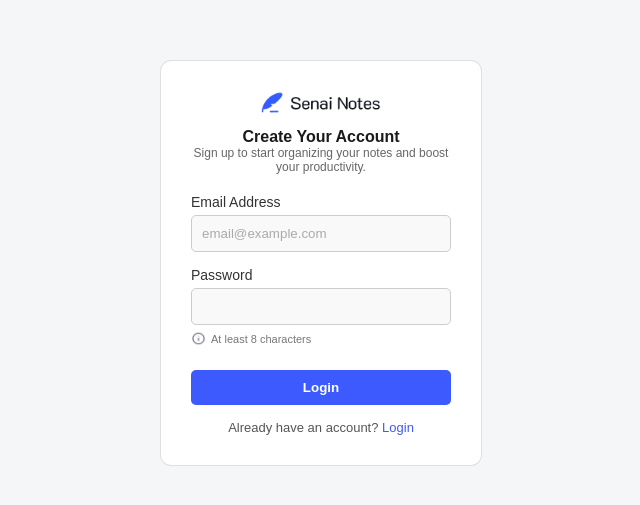
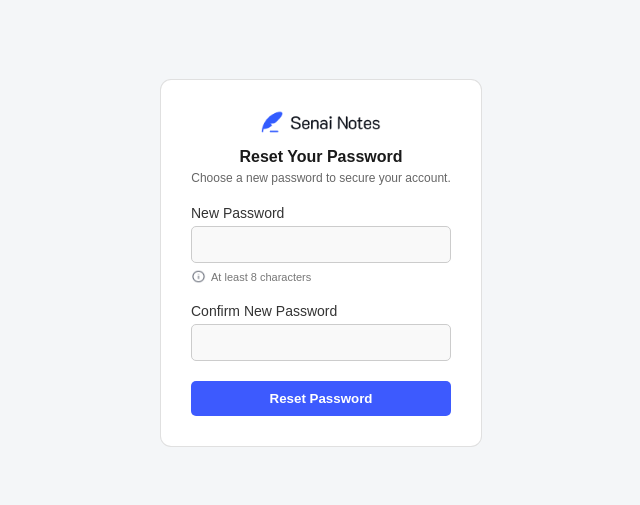
Before and after one commit to dg-2025/Senai-Notes-Front, a React (Vite) app in the folder Senai-Notes-Front/: page / in a window 1280 px wide. Shown: the part 137-642 px from the top of the page, without its empty margins (319-959 px from the left). Built offline with nearby package versions, Linux system fonts and the light colour scheme.

Commit message:
tela de esquecer e mudar senha

```diff
--- a/Senai-Notes-Front/src/App.jsx
+++ b/Senai-Notes-Front/src/App.jsx
@@ -1,8 +1,8 @@
 import { useState } from 'react'
-import reactLogo from './assets/react.svg'
-import viteLogo from '/vite.svg'
 import SignUp from './pages/newuser';
 import Login from './pages/login';
+import ForgotPassword from './pages/forgotpasssword';
+import ResetPassword from './pages/resetpassword';
 
 
 function App() {
@@ -10,7 +10,7 @@ function App() {
 
   return (
     <>
-     <SignUp />
+     <ResetPassword />
     </>
   );
 }
--- /dev/null
+++ b/Senai-Notes-Front/src/pages/forgotpasssword/index.jsx
@@ -0,0 +1,29 @@
+import React, { useState } from 'react';
+import logo from '../../assets/imgs/logowhite.png';
+import '../../assets/styles/global.css';
+
+function ForgotPassword() {
+  const [email, setEmail] = useState('');
+
+  return (
+    <div className="container">
+      <img src={logo} alt="Senai Notes Logo" className="logo" />
+      <h2 className="subtitle">Forgotten your password?</h2>
+      <p className="instruction">
+        Enter your email below, and we'll send you a link to reset it.
+      </p>
+
+      <form>
+        <label htmlFor="email">Email Address</label>
+        <input
+          type="email"
+          id="email"
+          placeholder="email@example.com"
+        />
+        <button type="submit">Send Reset Link</button>
+      </form>
+    </div>
+  );
+}
+
+export default ForgotPassword;
--- /dev/null
+++ b/Senai-Notes-Front/src/pages/resetpassword/index.jsx
@@ -0,0 +1,38 @@
+import React, { useState } from 'react';
+import logo from '../../assets/imgs/logowhite.png';
+import '../../assets/styles/global.css';
+import infoIcon from '../../assets/imgs/info circle.png';
+function ResetPassword() {
+  const [password, setPassword] = useState('');
+  const [confirmPassword, setConfirmPassword] = useState('');
+
+  return (
+    <div className="container">
+      <img src={logo} alt="Senai Notes Logo" className="logo" />
+      <h2 className="subtitle">Reset Your Password</h2>
+      <p className="instruction">Choose a new password to secure your account.</p>
+
+      <form>
+        <label htmlFor="password">New Password</label>
+        <input
+          type="password"
+          id="password"
+        />
+        <div className="note">
+             <img src={infoIcon} alt="Info Icon" />
+          <span> At least 8 characters</span>
+        </div>
+
+        <label htmlFor="confirmPassword">Confirm New Password</label>
+        <input
+          type="password"
+          id="confirmPassword"
+        />
+
+        <button type="submit">Reset Password</button>
+      </form>
+    </div>
+  );
+}
+
+export default ResetPassword;
```
Also changed, not shown: Senai-Notes-Front/src/pages/tela de notes/index.jsx (deleted), Senai-Notes-Front/src/pages/tela de notes/styles.css (deleted).
